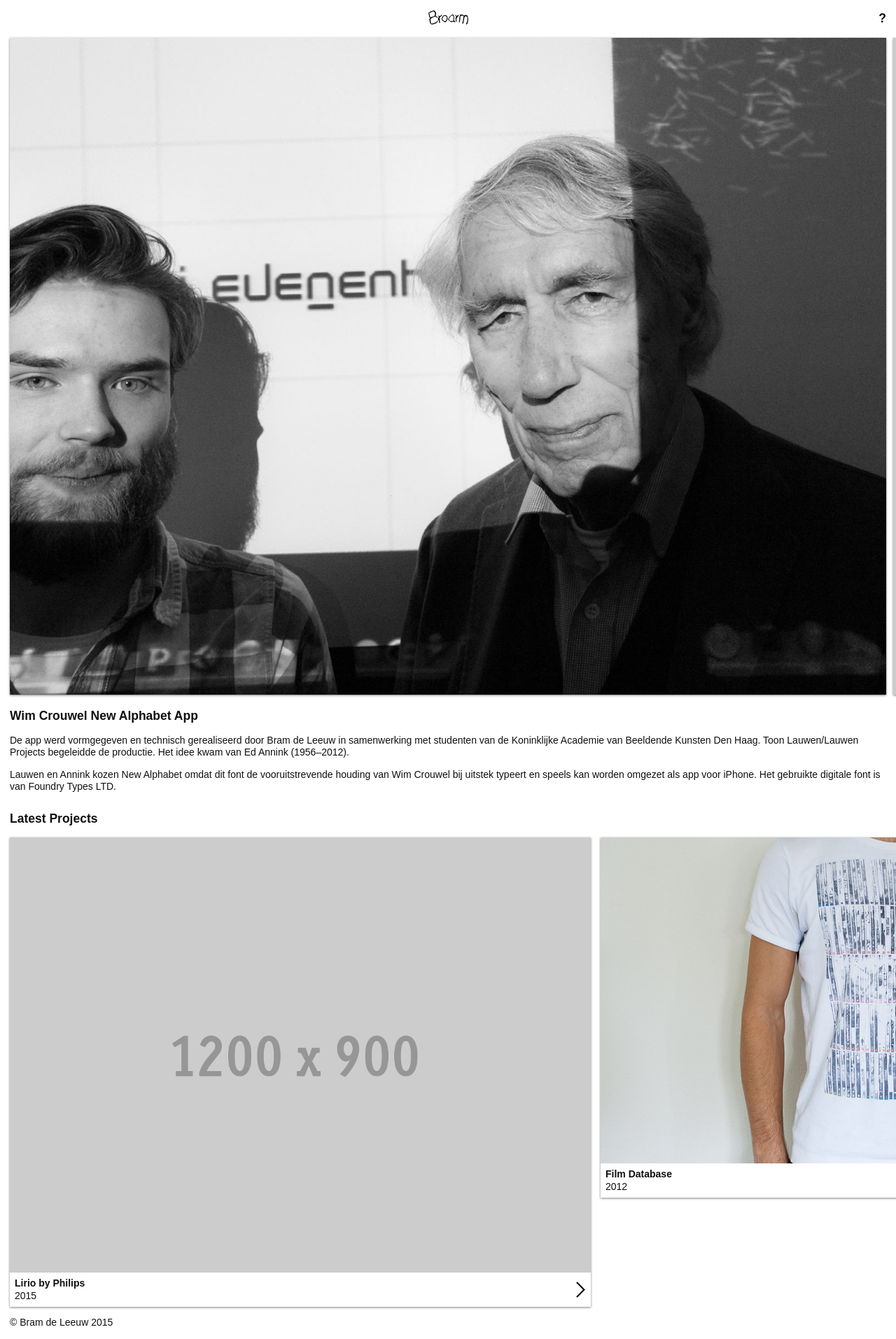
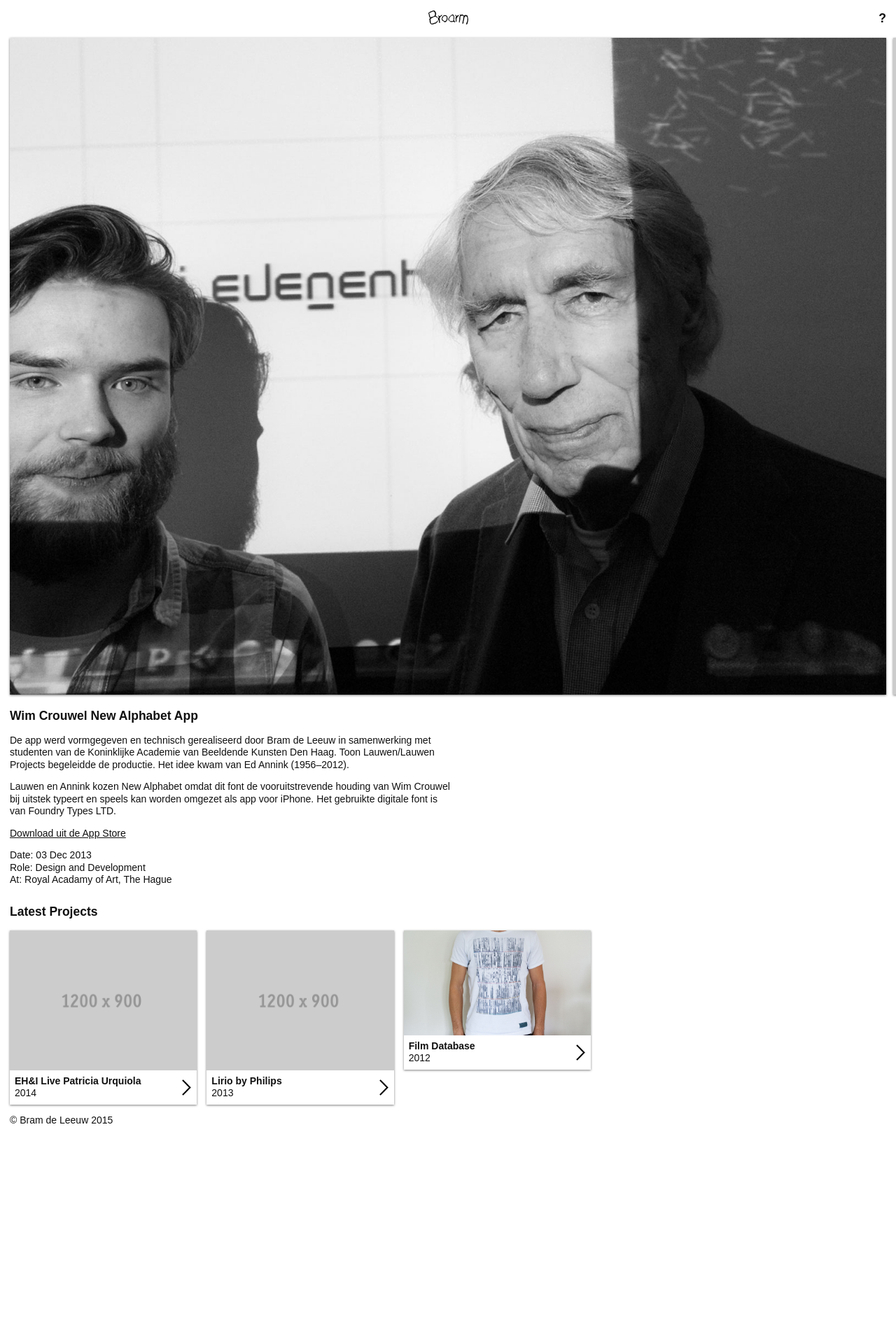
Before and after one commit to broarm/broarm.github.io, a Jekyll site: the page built from _posts/2013-12-03-wim-crouwel-new-alphabet-app.markdown, in a window 1280 px wide. Shown: the whole page at 70% size. Built offline with Jekyll 4.4.1, drawn with Linux system fonts in a browser that asks for light colours; after the commit the page ends 1624 px from its top, so only the background shows below that.

Commit message:
added urquiola post

```diff
--- a/_includes/project_layout.html
+++ b/_includes/project_layout.html
@@ -16,6 +16,26 @@
     <header>
       <h2>{% if page.title %}{{ page.title }}{% endif %}{% if post.title %}{{ post.title }}{% endif %}</h2>
     </header>
-    <p>{{ content }}</p>
+    {{ content }}
+    <footer>
+      <ul class="meta">
+        <li>
+          <span class="label">Date:</span>
+          <span>{{ page.date | date_to_string }}</span>
+        </li>
+        {% if page.role %}
+        <li>
+          <span class="label">Role:</span>
+          <span>{% for role in page.role %}{{ role }}{% endfor %}</span>
+        </li>
+        {% endif %}
+        {% if page.at %}
+        <li>
+          <span class="label">At:</span>
+          <span>{{ page.at }}</span>
+        </li>
+        {% endif %}
+      </ul>
+    </footer>
   </div>
 </article>
--- a/_posts/2013-12-03-wim-crouwel-new-alphabet-app.markdown
+++ b/_posts/2013-12-03-wim-crouwel-new-alphabet-app.markdown
@@ -1,19 +1,24 @@
 ---
 layout: project
-title:  "Wim Crouwel New Alphabet App"
+title:  Wim Crouwel New Alphabet App
 date:   2013-12-03 18:30:00
 categories: project app
-headerimage: "2013-12-03-wim-crouwel-new-alphabet-app.jpg"
-byline: "To play or not to play"
-client: "Toon Lauwen"
-at: "KABK"
-galleryBase: "2013-12-03-wim-crouwel-new-alphabet-app"
+headerimage: 2013-12-03-wim-crouwel-new-alphabet-app.jpg
+byline: To play or not to play
+client: Toon Lauwen
+role: Design and Development
+at: Royal Acadamy of Art, The Hague
+galleryBase: 2013-12-03-wim-crouwel-new-alphabet-app
 gallery:
-  - "2013-12-03-wim-crouwel-new-alphabet-app-01.jpg"
-  - "first.gif"
-  - "second.gif"
-  - "last.gif"
+  - 2013-12-03-wim-crouwel-new-alphabet-app-01.jpg
+  - first.gif
+  - second.gif
+  - last.gif
 ---
 De app werd vormgegeven en technisch gerealiseerd door Bram de Leeuw in samenwerking met studenten van de Koninklijke Academie van Beeldende Kunsten Den Haag. Toon Lauwen/Lauwen Projects begeleidde de productie. Het idee kwam van Ed Annink (1956–2012).
 
 Lauwen en Annink kozen New Alphabet omdat dit font de vooruitstrevende houding van Wim Crouwel bij uitstek typeert en speels kan worden omgezet als app voor iPhone. Het gebruikte digitale font is van Foundry Types LTD.
+
+[Download uit de App Store][appStore]{:target="_blank"}
+
+[appStore]: https://itunes.apple.com/app/wcna/id764999929 "Download de app"
--- a/_sass/_projectLayout.scss
+++ b/_sass/_projectLayout.scss
@@ -9,6 +9,10 @@
     border: 0;
     box-shadow: 0px 1px 3px rgba(0, 0, 0, 0.5);
   }
+
+  .project-info {
+    max-width: 630px;
+  }
 }
 
 .latest-projects {
--- a/_sass/_typography.scss
+++ b/_sass/_typography.scss
@@ -41,7 +41,8 @@ a {
 
 ul {
   list-style: none;
-  margin: 0;
+  margin: .5em 0;
+  padding: 0;
   li {
 
   }
--- a/js/app.js
+++ b/js/app.js
@@ -1,17 +1,48 @@
 ---
 # main js file
 ---
+var latestProjects, gallery;
 $(document).ready(function() {
 
-  var gallery = new Swiper ('.gallery', {
+  gallery = new Swiper ('.gallery', {
     spaceBetween: 10,
     loop: false
   });
 
-  var latestProjects = new Swiper ('.latest-projects', {
+  latestProjects = new Swiper ('.latest-projects', {
     spaceBetween: 14,
     slidesPerView: 1.5,
     loop: false
   });
 
+  resizeLatestProjects();
+  $(window).on('resize', resizeLatestProjects);
 });
+
+function resizeLatestProjects() {
+  var width = $(window).width();
+
+    if (width > 900) {
+      console.log('big!');
+      latestProjects.params.slidesPerView = 4.5;
+      latestProjects.update();
+    }
+
+    else if (width > 700 && width < 899) {
+      console.log('medium!');
+      latestProjects.params.slidesPerView = 3.5;
+      latestProjects.update();
+    }
+
+    else if (width > 500 && width < 699) {
+      console.log('small!');
+      latestProjects.params.slidesPerView = 2.5;
+      latestProjects.update();
+    }
+
+    else if (width < 499) {
+      console.log('tiny!');
+      latestProjects.params.slidesPerView = 1.5;
+      latestProjects.update();
+    }
+}
--- a/sitemap.xml
+++ b/sitemap.xml
@@ -7,7 +7,7 @@ layout: null
 {% for post in site.posts limit:10 %}
    <url>
       <loc>{{ post.url | prepend: site.baseurl | prepend: site.url }}</loc>
-      <lastmod>{{ post.date | date: '%Y-%M-%d'  }}</lastmod>
+      <lastmod>{{ post.date | date_to_xmlschema }}</lastmod>
    </url>
 {% endfor %}
 </urlset>
```
Also changed, not shown: _posts/2012-10-14-film-database.markdown (+6 -5 lines), _posts/2013-10-23-lirio-by-philips-app.markdown (added, +16 -0 lines), _posts/2015-05-17-eigen-huis-en-interieur-urquiola-app.markdown (added, +16 -0 lines), _posts/2015-05-17-lirio-by-philips-app.markdown (deleted, +0 -11 lines).
